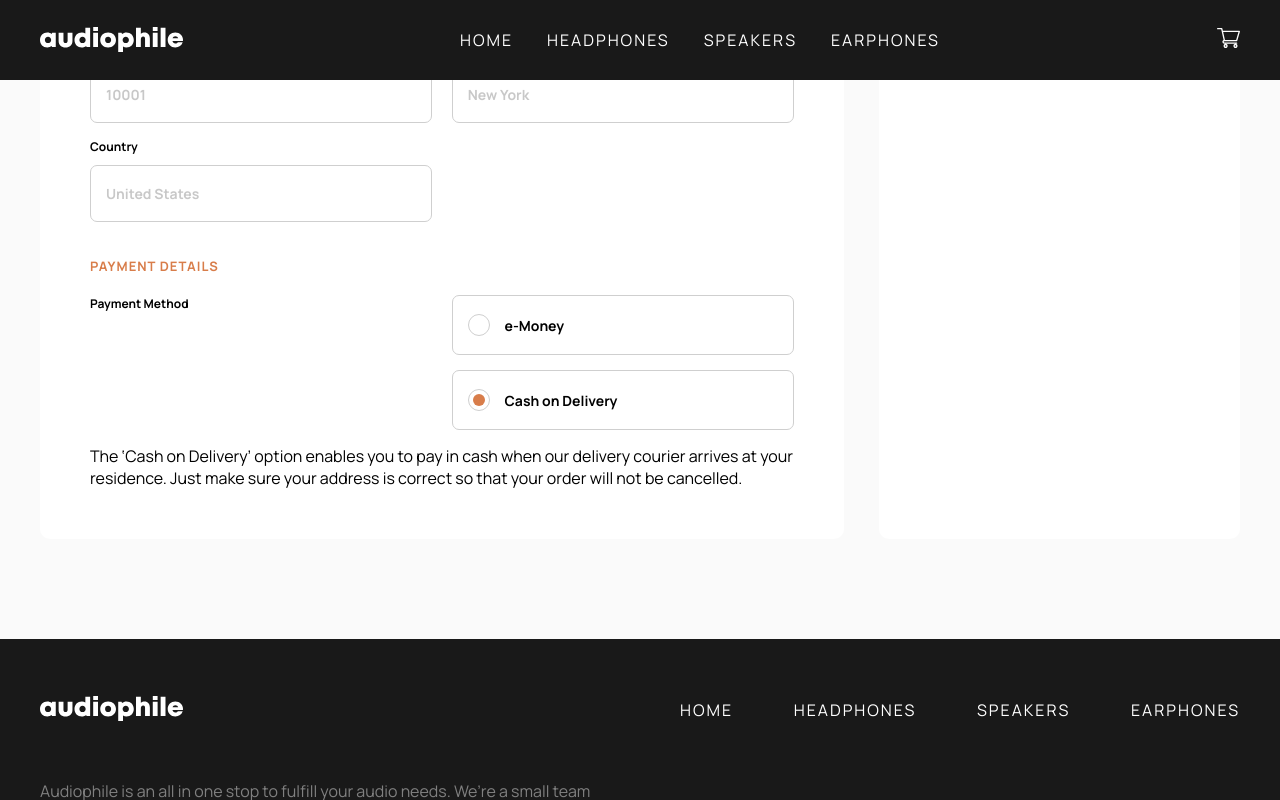
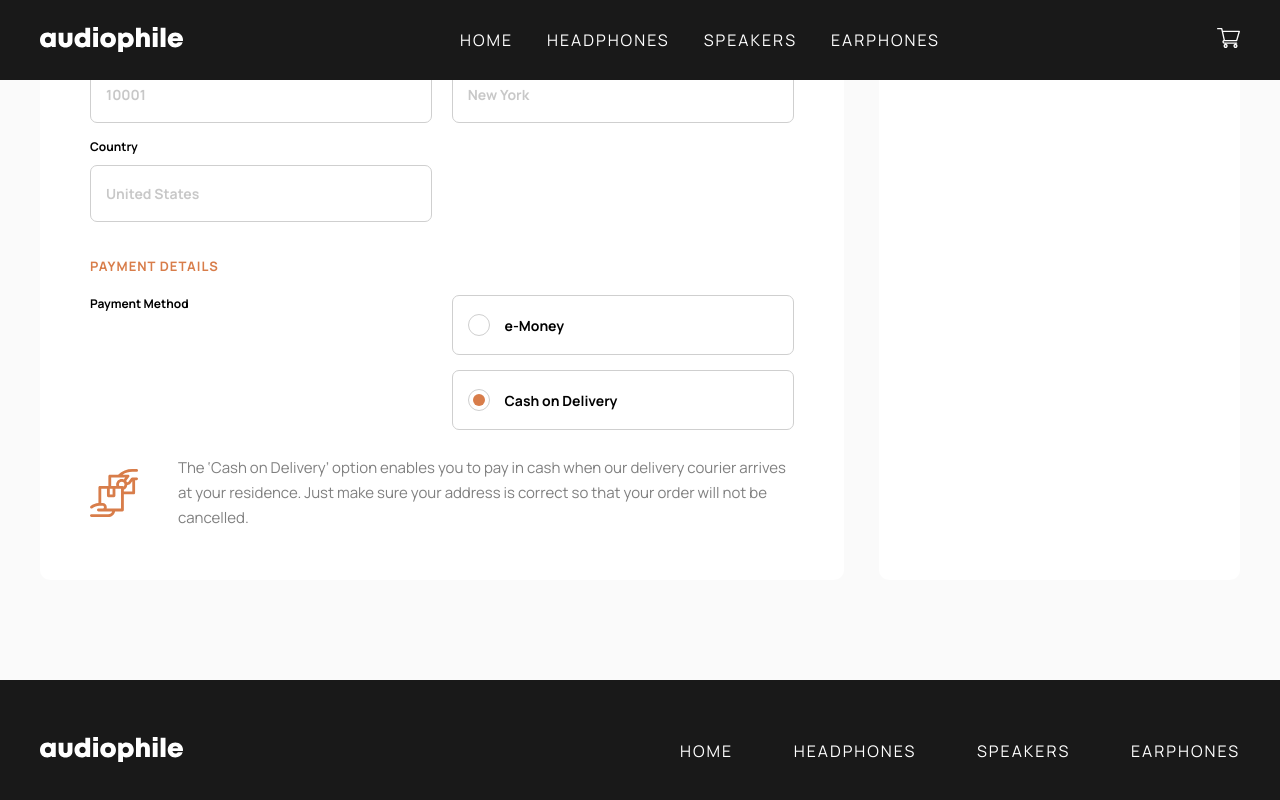
Before and after one commit to digitalents-academy/e-commerce-audiophile, a React (Vite) app: page /checkout in a window 1280 px wide. Both pictures are taken after a click on the label "Cash on Delivery". Shown: the part 651-1451 px from the top of the page. Built offline with nearby package versions, Linux system fonts and the light colour scheme.

Commit message:
styling cash on delivery element

```diff
--- a/src/components/checkout/Form.jsx
+++ b/src/components/checkout/Form.jsx
@@ -14,7 +14,8 @@ const Payment = ({ handleChange, checkedState }) => {
     )
   } else {
     return (
-      <div className="form-full">
+      <div className="form-full cash-delivery">
+        <img src="../../../assets/checkout/icon-cash-on-delivery.svg" alt="" />
         <p>
         The ‘Cash on Delivery’ option enables you to pay in cash when our delivery courier arrives at your residence. Just make sure your address is correct so that your order will not be cancelled.
         </p>
@@ -76,7 +77,7 @@ const Form = ({ handleChange, handleMethod, checkedState }) => {
           <label>Payment Method</label>
             </div>
             <div className="form-half">
-            <label className="money-radio" id="emoney" onClick={handleMethod}><input type="radio" name="payment" id="emoney" checked />
+            <label className="money-radio" id="emoney" onClick={handleMethod}><input type="radio" name="payment" id="emoney" defaultChecked={true} />
             <div className="radio-ring">{checkedState ? <div className="radio-checked"></div> : ""}</div>
                e-Money</label>
           <label className="money-radio" id="cash" onClick={handleMethod}><input type="radio" name="payment" id="cash" />
--- a/src/styles/index.css
+++ b/src/styles/index.css
@@ -956,6 +956,16 @@ input[type=radio] {
   border-radius: 100%;
 }
 
+.cash-delivery {
+  display: flex;
+  color: var(--light-black);
+  font-size: 15px;
+  column-gap: 40px;
+  line-height: 25px;
+  margin-top: 10px;
+  align-items: center;
+}
+
 /* tablet mode */
 @media (min-width:768px) and (max-width:1440px) {
   h2 {
```
